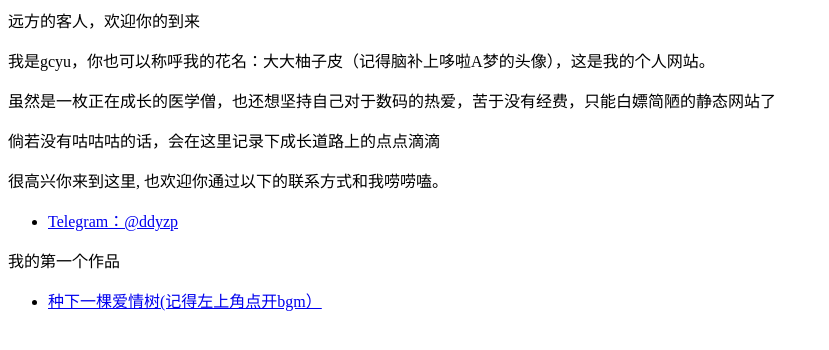
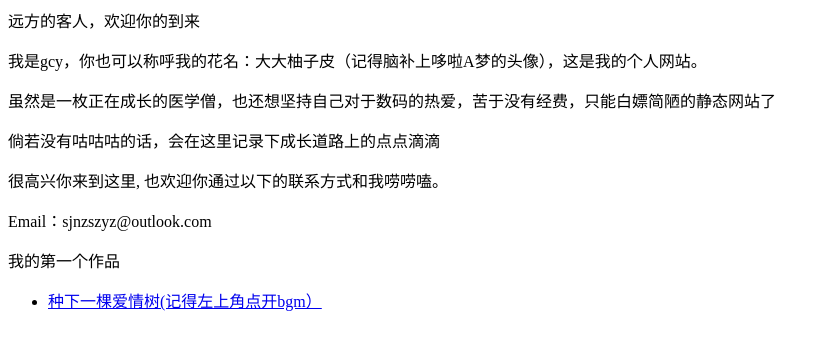
Before and after one commit to yguanc/yguanc.github.io, a plain HTML site: page index.html in a window 1280 px wide. Shown: the whole page, without its empty margins (0-829 px from the left). Drawn offline with Linux system fonts and the light colour scheme.

Commit message:
Update index.html

```diff
--- a/index.html
+++ b/index.html
@@ -1,12 +1,10 @@
 <p>远方的客人，欢迎你的到来</p>
-<p>我是gcyu，你也可以称呼我的花名：大大柚子皮（记得脑补上哆啦A梦的头像），这是我的个人网站。 </p>
+<p>我是gcy，你也可以称呼我的花名：大大柚子皮（记得脑补上哆啦A梦的头像），这是我的个人网站。 </p>
 <p>虽然是一枚正在成长的医学僧，也还想坚持自己对于数码的热爱，苦于没有经费，只能白嫖简陋的静态网站了</p>
 <p>倘若没有咕咕咕的话，会在这里记录下成长道路上的点点滴滴</p>
 <p>很高兴你来到这里, 也欢迎你通过以下的联系方式和我唠唠嗑。</p>
 
-<ul>
-  <li> <a href="https://t.me/ddyzp">Telegram：@ddyzp</a> </li>
-</ul>
+<p>Email：sjnzszyz@outlook.com</p>
 
 <p>我的第一个作品</p>
 <ul>
```
